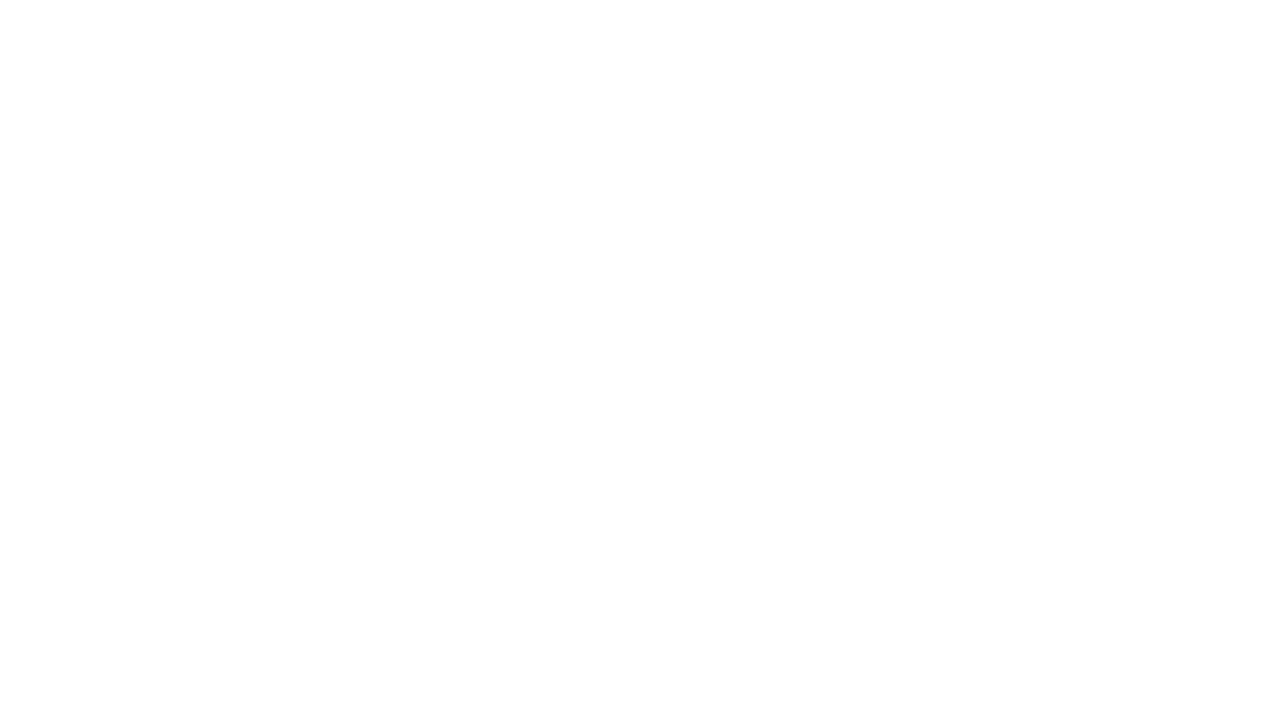
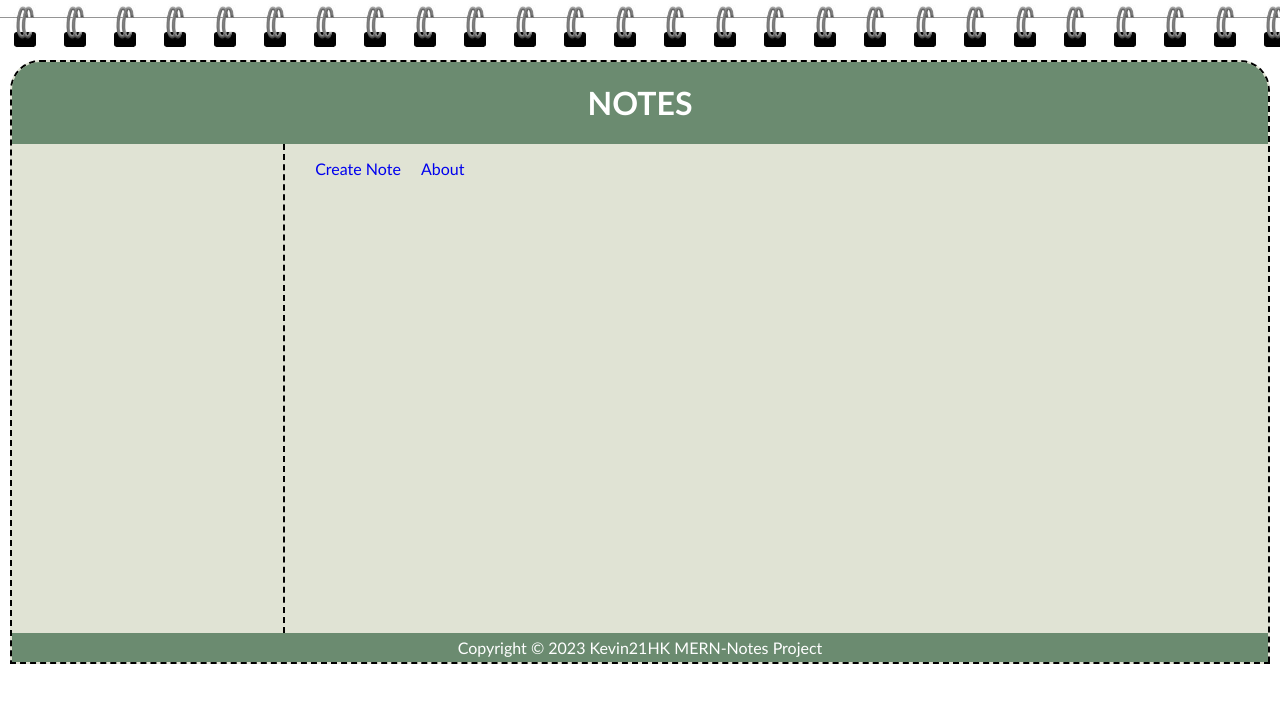
Before and after one commit to kevin21hk/mern-notes, a React (Create React App) app in the folder frontend/: page / in a window 1280 px wide. Shown: the top 702 px of the page. Built offline with nearby package versions, Linux system fonts and the light colour scheme.

Commit message:
add styling, navigation links and spiral head image

```diff
--- a/frontend/src/App.css
+++ b/frontend/src/App.css
@@ -2,37 +2,92 @@
   text-align: center;
 }
 
-.App-logo {
-  height: 40vmin;
-  pointer-events: none;
+.container{
+  margin: 10px 10px;
+  height: 100%;
+  min-height: 75vh;
+  border-width: 2px;
+  border-style: dashed;
+  background-color:#e0e3d4;
+  font-family:'Trebuchet MS', 'Lucida Sans Unicode', 'Lucida Grande', 'Lucida Sans', Arial, sans-serif;
+  border-top-left-radius: 30px;
+  border-top-right-radius: 30px;
+  flex-direction: column;
+  display: flex;
 }
 
-@media (prefers-reduced-motion: no-preference) {
-  .App-logo {
-    animation: App-logo-spin infinite 20s linear;
-  }
+.header{
+  background-color: rgb(107, 139, 112);
+  color: white;
+  border-top-left-radius: 28px;
+  border-top-right-radius: 28px;
+  border-color:black;
+  display: flex;
+  justify-content: center;
+  align-items: center;
 }
 
-.App-header {
-  background-color: #282c34;
-  min-height: 100vh;
+.main {
+  display: flex;
+  flex: 1;
+}
+
+.sidebar{
+  width: 20%;
+  padding: 10px;
+  border-width: 0 2px;
+  border-right-style: dashed;
+}
+
+.content {
+  flex: 1;
   display: flex;
   flex-direction: column;
-  align-items: center;
-  justify-content: center;
-  font-size: calc(10px + 2vmin);
-  color: white;
 }
 
-.App-link {
-  color: #61dafb;
+.nav{
+  height: 50px;
+  display: flex;
+  align-items: center;
 }
 
-@keyframes App-logo-spin {
-  from {
-    transform: rotate(0deg);
-  }
-  to {
-    transform: rotate(360deg);
-  }
+.content-section {
+  padding: 10px;
+  height:100%;
 }
+
+.footer{
+  display:flex;
+  justify-content: center;
+  align-items: center;
+  flex-shrink: 0;
+  background-color: rgb(107, 139, 112);
+  color: white;
+  padding: 5px;
+}
+
+.spiral-top{
+  background-image: url(./images/spiral-top.jpg);
+  background-repeat: repeat-x;
+  background-size: 50px;;
+  height: 50px;
+}
+
+.ul-nav{
+  list-style: none;
+  padding: 30px;
+  display: flex;
+  align-items: center;
+}
+
+.ul-nav li{
+  margin-right: 20px;
+}
+
+a {
+  text-decoration: none;
+}
+
+a:visited {
+  color: #000;
+}
--- a/frontend/src/components/Footer.js
+++ b/frontend/src/components/Footer.js
@@ -1,8 +1,9 @@
 const Footer = () => {
 
+    const currentYear = new Date().getFullYear()
     return(
         <>
-
+        <span>Copyright &copy; {currentYear} Kevin21HK MERN-Notes Project</span>
         </>
     )
 }
--- a/frontend/src/components/Header.js
+++ b/frontend/src/components/Header.js
@@ -2,7 +2,7 @@ const Header = () => {
 
     return(
         <>
-
+        <h1>NOTES</h1>
         </>
     )
 }
--- a/frontend/src/components/Layout.js
+++ b/frontend/src/components/Layout.js
@@ -8,11 +8,28 @@ const Layout = () => {
 
     return(
         <>
+        <section class='spiral-top'/>
+        <div className="container">
+            <header className="header">
             <Header/>
-            <Sidebar/>
-            <Nav/>
-            <Outlet/>
+            </header>
+            <main className="main">
+                <aside className="sidebar">
+                <Sidebar/>
+                </aside>
+                <section className="content">
+                    <nav className="nav">
+                    <Nav/>
+                    </nav>
+                    <section className="content-section">
+                    <Outlet/>
+                    </section>
+                </section>
+            </main>
+            <footer className="footer">
             <Footer/>
+            </footer>
+        </div>
         </>
     )
 }
--- a/frontend/src/components/Nav.js
+++ b/frontend/src/components/Nav.js
@@ -1,8 +1,17 @@
+import {Link} from 'react-router-dom'
+
 const Nav = () => {
 
     return(
         <>
-
+        <ul className="ul-nav">
+            <li>
+            <Link to='/create-note'>Create Note</Link>
+            </li>
+            <li>
+            <Link to='/about'>About</Link>
+            </li>
+        </ul>
         </>
     )
 }
```
Also changed, not shown: frontend/src/components/Sidebar.js (line endings or trailing spaces), frontend/src/images/spiral-top.jpg (added).
